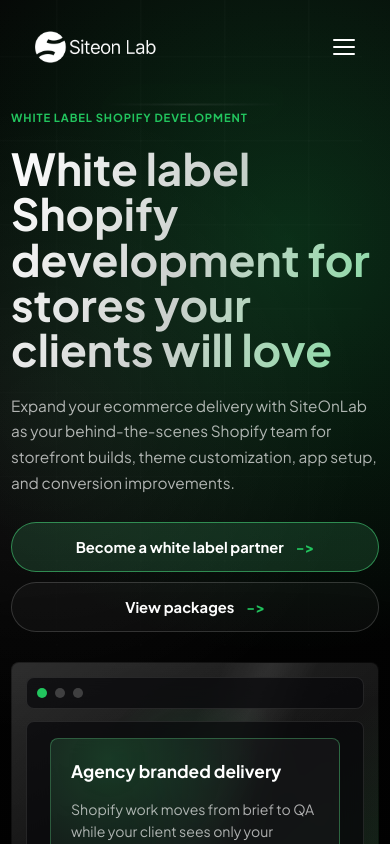
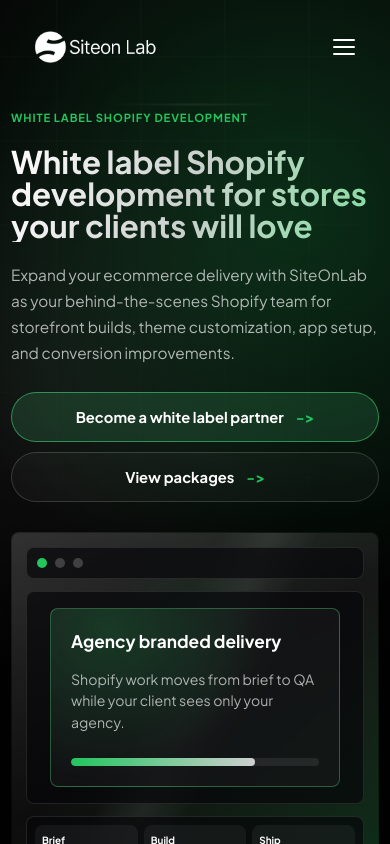
Before and after one commit to nayansuthar-1/siteonlab-diff-homepage, a Next.js app: page /white-label-services/white-label-shopify-development in a window 390 px wide. Shown: the top 844 px of the page. Built offline with nearby package versions, Linux system fonts and the light colour scheme.

Commit message:
hero title font size fix in all experstise pages

```diff
--- a/src/app/industries/Industries.module.css
+++ b/src/app/industries/Industries.module.css
@@ -145,7 +145,7 @@
   background: linear-gradient(112deg, #fff 0%, rgba(255, 255, 255, 0.74) 48%, #f5c542 100%);
   -webkit-background-clip: text;
   background-clip: text;
-  font-size: clamp(2.1rem, 5vw, 4.2rem);
+  font-size: clamp(1.8rem, 3.5vw, 3rem);
   line-height: 0.96;
   font-weight: 760;
   letter-spacing: 0;
--- a/src/app/white-label-services/WhiteLabel.module.css
+++ b/src/app/white-label-services/WhiteLabel.module.css
@@ -107,7 +107,7 @@
   background: linear-gradient(112deg, #fff 0%, rgba(255, 255, 255, 0.78) 50%, color-mix(in srgb, var(--wl-accent) 58%, #fff) 100%);
   -webkit-background-clip: text;
   background-clip: text;
-  font-size: clamp(2.1rem, 5vw, 4.2rem);
+  font-size: clamp(1.8rem, 3.5vw, 3rem);
   font-weight: 780;
   letter-spacing: 0;
   line-height: 0.98;
@@ -1012,7 +1012,7 @@
 
   .title {
     max-width: 100%;
-    font-size: clamp(2.08rem, 12vw, 3.15rem);
+    font-size: clamp(1.6rem, 8vw, 2.4rem);
     line-height: 1.03;
   }
 
@@ -1272,7 +1272,7 @@
   }
 
   .title {
-    font-size: clamp(1.9rem, 11.5vw, 2.75rem);
+    font-size: clamp(1.4rem, 8vw, 2rem);
   }
 
   .heroVisual {
```
Also changed, not shown: src/app/industries/[slug]/IndustryDetail.module.css (+11 -4 lines).
